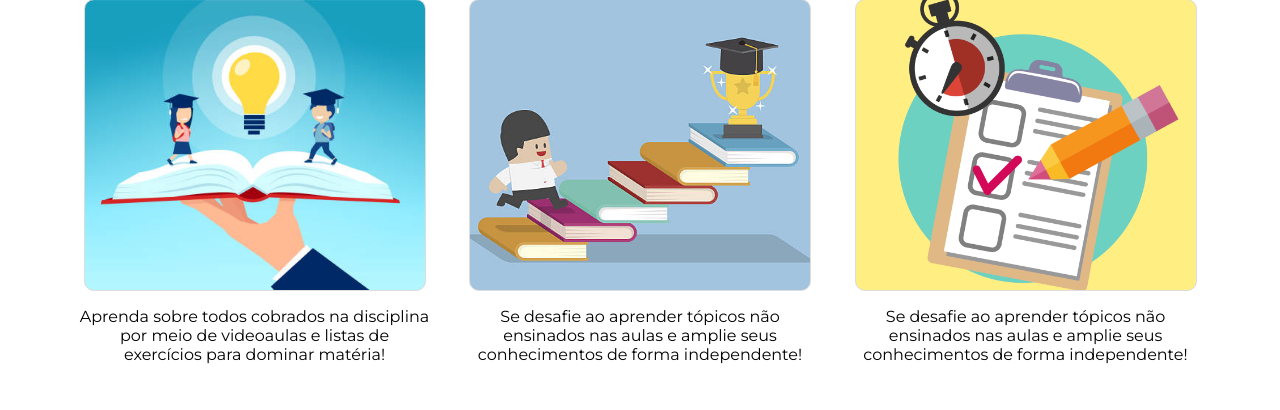
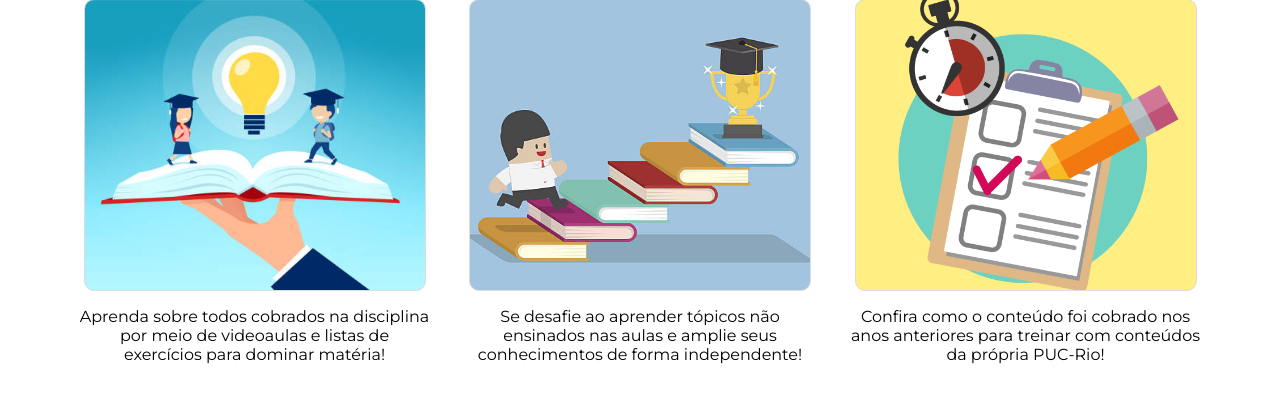
Before and after one commit to lglac123/PUC-Mais, a Django app: a page that uses app/templates/Disciplina.html in a window 1280 px wide. Shown: the part 216-626 px from the top of the page. Run offline with Django 5.2, Linux system fonts and the light colour scheme; data comes from the database, SQL or seed files in the repository.

Commit message:
leve-alteracao-frase-provas

```diff
--- a/app/templates/Disciplina.html
+++ b/app/templates/Disciplina.html
@@ -59,8 +59,9 @@
                 style="background-image: url('/media/backgrounds/Exams-Background.png');background-size: cover; background-position: center;">
                 </div>
             </a>
-            <p style="text-align: center; width:350px">Se desafie ao aprender tópicos não ensinados nas aulas e
-                amplie seus conhecimentos de forma independente!</p>
+            <p style="text-align: center; width:350px">Confira como o conteúdo foi cobrado nos anos anteriores para
+                treinar com conteúdos da própria PUC-Rio!
+            </p>
         </div>
 
     </div>
```
